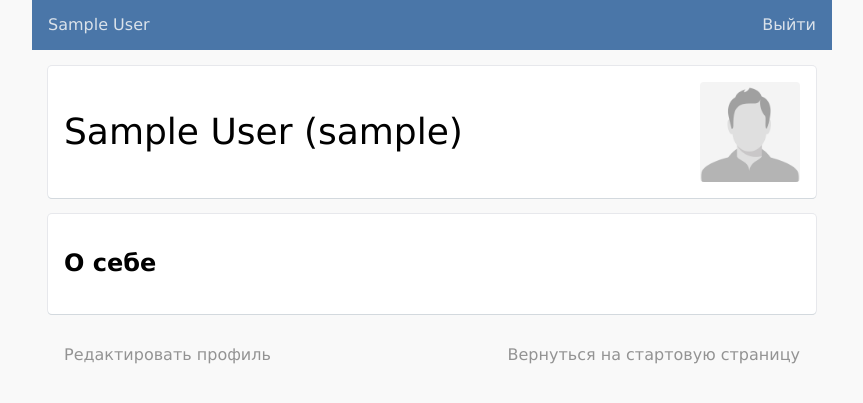
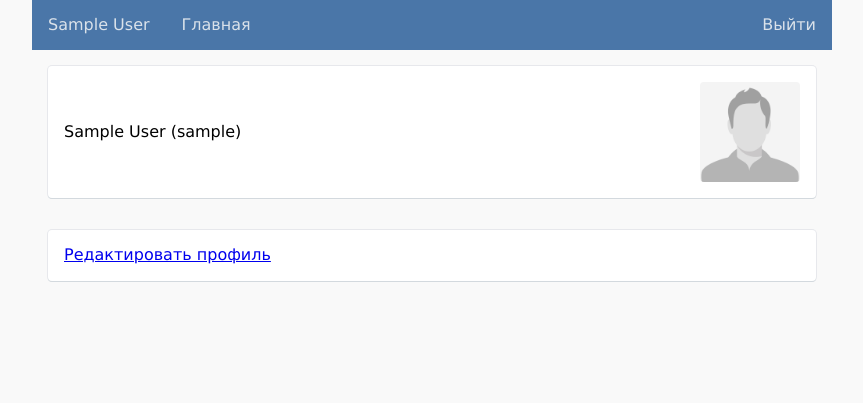
Before and after one commit to edyapups/emphasoft_django, a Django app: page /user/1/ in a window 1280 px wide. Shown: the top 403 px of the page, without its empty margins (208-1071 px from the left). Run offline with Django 3.2, Linux system fonts and the light colour scheme; the visitor is signed in with stand-in values (Sample User, id 1); data comes from the database, SQL or seed files in the repository; some libraries are stand-ins or nearby versions.

Commit message:
Style fixes.

```diff
--- a/emphasoft_app/models.py
+++ b/emphasoft_app/models.py
@@ -20,7 +20,7 @@ class Profile(models.Model):
     user = models.OneToOneField(User, on_delete=models.CASCADE)
     uuid = models.UUIDField(primary_key=True, default=uuid.uuid4, editable=False)
     bio = models.TextField(max_length=1000, blank=True)
-    avatar = ImageField(upload_to=user_avatar_path, blank=True)
+    avatar = ImageField(upload_to=user_avatar_path, null=True, blank=True)
 
 
 @receiver(post_save, sender=User)
--- a/emphasoft_app/static/emphasoft_app/style.css
+++ b/emphasoft_app/static/emphasoft_app/style.css
@@ -14,95 +14,87 @@ html {
 header {
     position: relative;
     background-color: #4a76a8;
-    display: flow-root;
+    display: flex;
+    justify-content: flex-start;
     padding: 0;
     margin: 0 auto;
 }
 
-.header__child {
-    position: relative;
-    padding: 1rem;
-    color: #dae2ea;
-}
-
-.link {
-    text-decoration: none;
-}
-
-#header_logout {
-    float: right;
-}
-
-.header__child:hover {
+header a:hover {
     background-color: #2a5885;
 }
 
-#header_name {
-    float: left;
+header a {
+    overflow: hidden;
+    min-width: fit-content;
+    color: #dae2ea;
+    text-decoration: none;
+    padding: 1rem;
 }
+
+header :last-child {
+    margin-left: auto;
+}
+
+header :first-child {
+    min-width: auto;
+}
+
+
+/*-------*/
+
 
 .content {
     position: relative;
+    display: flex;
+    flex-direction: column;
 }
+
 
 .content__element {
     position: relative;
-    display: flow-root;
+    display: flex;
+    flex-direction: column;
     margin: 1rem;
     padding: 1rem;
-}
-
-.content__element.background_and_shadow {
     background: white;
     border-radius: 4px;
     box-shadow: 0 1px 0 0 #d3d9de,0 0 0 1px #e7e8ec;
 }
 
-.background_and_shadow.clickable:hover {
+.clickable:hover {
     background: #d3d9de;
     cursor: pointer;
 }
 
-.user_profile_photo {
-    float: right;
+.content__element span {
+    margin-right: 1rem;
+    max-width: fit-content;
+    overflow: hidden;
+}
+
+.content__element img {
+    height: 100px;
+    width: 100px;
     border-radius: 4px;
 }
 
-.user_profile_photo.user {
-    height: 100px;
-    width: 100px;
+.index_element {
+    align-items: center;
+    flex-flow: nowrap row;
+    justify-content: space-between;
 }
 
-.user_profile_photo.index {
-    height: 30px;
-    width: 30px;
+.index_element img {
+    height: 40px;
+    width: 40px;
+    border-radius: 4px;
 }
 
-.user_profile_name {
-    float: left;
-    position: absolute;
-    top: 50%;
-    transform: translateY(-50%);
-}
-
-.user_profile_name.index {
-    font-size: 1.25rem;
-}
-
-.user_profile_name.user {
-    font-size: 2.25rem;
-}
-
-.user_profile_information {
-    display: flow-root;
-}
-
-.link.user_bottom {
-    color: #939393;
-}
-
-.link.user_bottom:hover {
-    text-decoration: underline;
+#user_name_and_avatar {
+    align-items: center;
+    flex-flow: nowrap row;
+    justify-content: space-between;
 }
 
 /*TODO: Переделать все на flexbox*/
--- a/emphasoft_app/templates/emphasoft_app/base_is_authenticated.html
+++ b/emphasoft_app/templates/emphasoft_app/base_is_authenticated.html
@@ -2,8 +2,8 @@
 
 {% block header %}
     <header>
-        <a id="header_name" class="header__child link"
-           href="{% url 'emphasoft_app:user' user_id=request.user.id %}">{{ request.user.get_full_name }}</a>
-        <a href="{% url 'emphasoft_app:logout' %}" id="header_logout" class="header__child link">Выйти</a>
+        <a href="{% url 'emphasoft_app:user' user_id=request.user.id %}">{{ request.user.get_full_name }}</a>
+        <a href="{% url 'emphasoft_app:index' %}">Главная</a>
+        <a href="{% url 'emphasoft_app:logout' %}">Выйти</a>
     </header>
 {% endblock %}
--- a/emphasoft_app/templates/emphasoft_app/user.html
+++ b/emphasoft_app/templates/emphasoft_app/user.html
@@ -4,29 +4,29 @@
 {% block title %}User{% endblock %}
 
 {% block content %}
-    <div class="content__element background_and_shadow">
-        <span class="user_profile_name user">{{ user.get_full_name }} ({{ user.username }})</span>
+    <div class="content__element" id="user_name_and_avatar">
+        <span class="">{{ user.get_full_name }} ({{ user.username }})</span>
         {% load thumbnail %}
         {% thumbnail user.profile.avatar "100x100" crop='center' as img %}
-            <img src="{{ img.url }}" class="user_profile_photo user">
+            <img src="{{ img.url }}" class="">
         {% empty %}
-            <img src="{% static "emphasoft_app/empty-avatar.png" %}" class="user_profile_photo user">
+            <img src="{% static "emphasoft_app/empty-avatar.png" %}" class="">
         {% endthumbnail %}
     </div>
-    <div class="content__element background_and_shadow">
-        <div class="user_profile_information">
+
+    {% if user.profile.bio|length != 0 %}
+    <div class="content__element">
             <h2>О себе</h2>
-            <div>{{ user.profile.bio }}</div>
+            <span>{{ user.profile.bio }}</span>
+    </div>
+    {% endif %}
+
+    {% if request.user.profile.uuid == user.profile.uuid %}
+        <div class="content__element">
+            <a href="{% url "emphasoft_app:edit_user" %}"
+               class="" style="float:left">Редактировать профиль</a>
         </div>
-    </div>
-    <div class="content__element">
-        {% if request.user.profile.uuid == user.profile.uuid %}
-            <a href="{% url "emphasoft_app:edit_user" %}"
-               class="link user_bottom" style="float:left">Редактировать профиль</a>
-        {% endif %}
-        <a href="{% url "emphasoft_app:index" %}"
-           class="link user_bottom" style="float:right">Вернуться на стартовую страницу</a>
-    </div>
+    {% endif %}
 {% endblock %}
 
 {# TODO: Исправить границы длинных имен. #}
```
Also changed, not shown: emphasoft_app/templates/emphasoft_app/index.html (+5 -5 lines).
